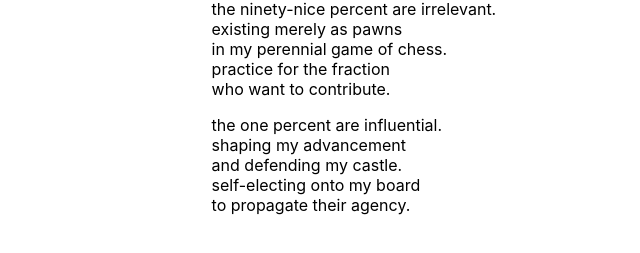
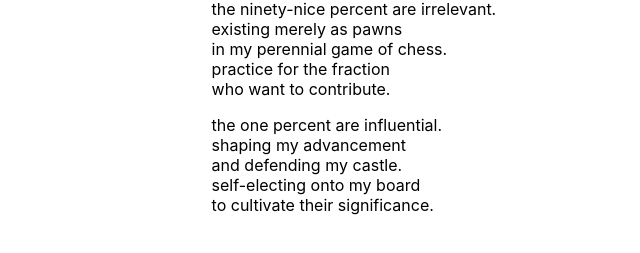
Before and after one commit to Kyle-Simpson/the-ninety-nine-percent, a React (Create React App) app: page / in a window 1280 px wide. Shown: the part 101-354 px from the top of the page, without its empty margins (326-966 px from the left). Built offline with nearby package versions, Linux system fonts and the light colour scheme.

Commit message:
edit poem

```diff
--- a/src/App.js
+++ b/src/App.js
@@ -28,7 +28,7 @@ class App extends Component {
           <br></br>
 	        self-electing onto my board
           <br></br>
-	        to propagate their agency.
+          to cultivate their significance.
         </p>
       </div>
     );
```
